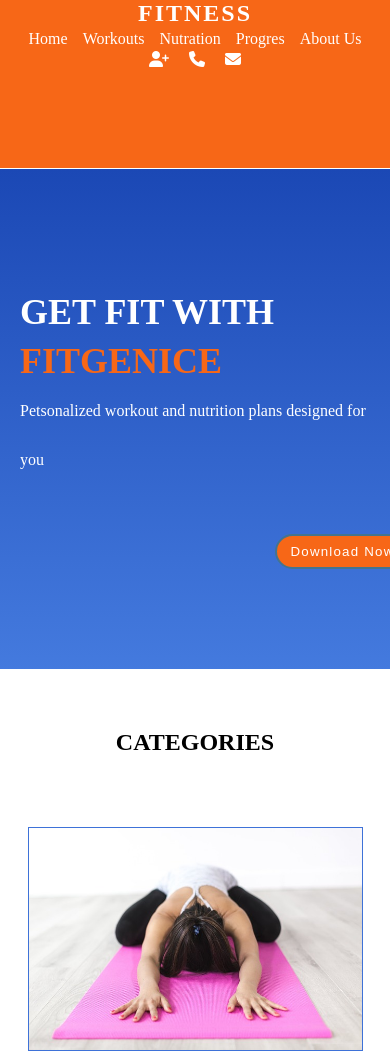
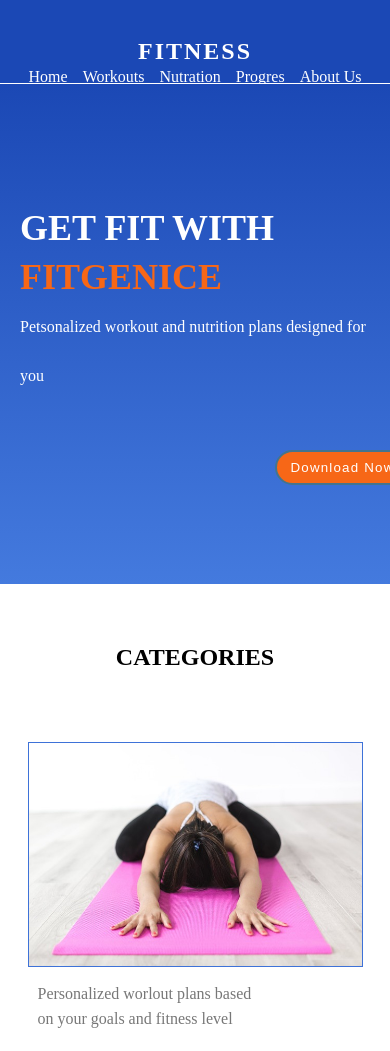
Before and after one commit to KYTC-Front-End/nahed-html-css, a plain HTML site: page index.html in a window 390 px wide. Shown: the top 1051 px of the page. Drawn offline with Linux system fonts and the light colour scheme.

Commit message:
Update style.css

```diff
--- a/style.css
+++ b/style.css
@@ -142,12 +142,13 @@
 @media  (max-width: 767px) {
     .header-contaier{
         width: 100vw;
-        height:20vh;
-        background-color: #f76717;
+        height:10vh;
+/*         background-color: #f76717; */
     }
     .header-top{
         flex-direction: column;
-        gap:3px
+        gap:3px;
+     padding-top: 38px;
     }
     #img-fit{
         display: none;
```
